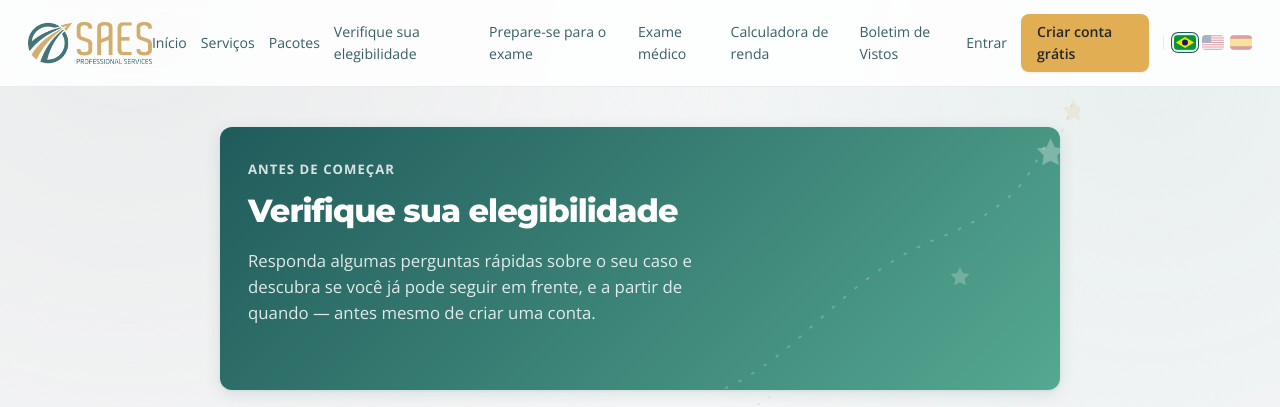
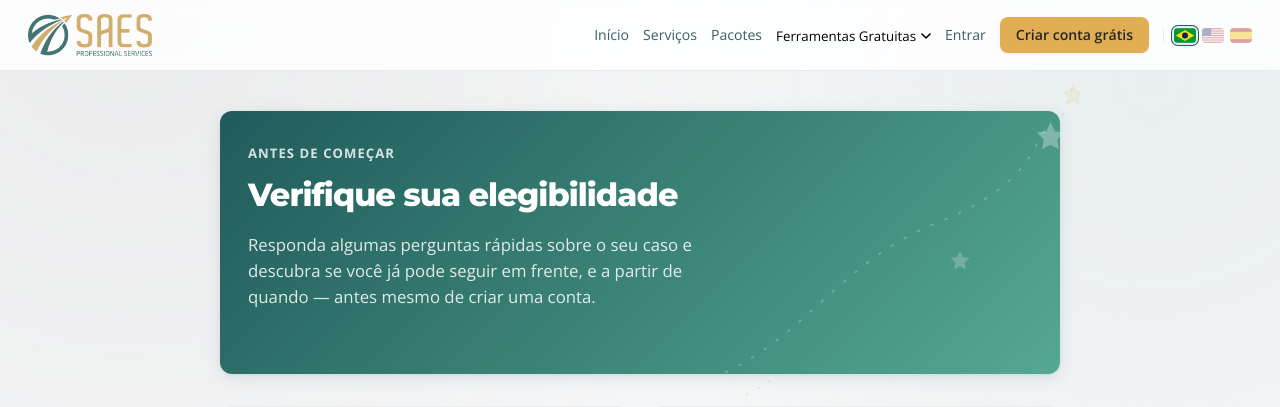
Before and after one commit to rsaesm-byte/auto-imigracao-projeto, a Flask app: page /elegibilidade/ in a window 1280 px wide. Shown: the top 407 px of the page. Run offline with Flask 3, Linux system fonts and the light colour scheme; some libraries are stand-ins or nearby versions.

Commit message:
Group free tools under a nav dropdown; remove flag-bar accent
Add "Free Online Tools" dropdown (Visa Bulletin, Income Calculator,
Medical Exam, Civics Prep, Eligibility Check) to declutter the topbar,
matching the dropdown-nav pattern used on the real saesprofessional.com
site. Remove the navy/red flag accent bar from the landing page hero --
the real site has no such accent -- and recolor the leftover hero star
icon from navy to the brand teal instead of leaving an orphaned flag
color. Ignore local waitress log files.

```diff
--- a/app/static/style.css
+++ b/app/static/style.css
@@ -84,6 +84,46 @@ header.topbar .brand .brand-logo {
 }
 header.topbar a.logout { color: var(--muted); text-decoration: none; font-size: 0.88rem; }
 header.topbar a.logout:hover { color: var(--text); }
+
+/* ---- Nav dropdown ("Ferramentas Gratuitas") ---- */
+.nav-dropdown { position: relative; }
+.nav-dropdown-toggle {
+  display: inline-flex;
+  align-items: center;
+  gap: 5px;
+  background: none;
+  border: none;
+  padding: 0;
+  font-family: inherit;
+  cursor: pointer;
+}
+.nav-dropdown-caret { transition: transform 0.15s ease; }
+.nav-dropdown-toggle[aria-expanded="true"] .nav-dropdown-caret { transform: rotate(180deg); }
+.nav-dropdown-menu {
+  position: absolute;
+  top: calc(100% + 14px);
+  left: 50%;
+  transform: translateX(-50%);
+  min-width: 220px;
+  background: var(--card);
+  border: 1px solid var(--border);
+  border-radius: var(--radius-sm);
+  box-shadow: var(--shadow-lg);
+  padding: 8px;
+  display: flex;
+  flex-direction: column;
+  z-index: 20;
+}
+.nav-dropdown-menu[hidden] { display: none; }
+.nav-dropdown-menu a {
+  color: var(--text);
+  text-decoration: none;
+  font-size: 0.88rem;
+  padding: 9px 12px;
+  border-radius: var(--radius-sm);
+  white-space: nowrap;
+}
+.nav-dropdown-menu a:hover { background: var(--accent-soft); color: var(--accent); }
 
 /* ---- Headings ---- */
 h1, h2, h3, .brand, .step-num, .form-tile .name, .service-card-name {
@@ -896,22 +936,8 @@ table.submissions a:hover { text-decoration: underline; }
   line-height: 1.6;
 }
 
-/* ---- Toque sutil da bandeira americana (só na página inicial) ----
-   Faixa fina em tons oficiais da bandeira (navy/vermelho), discreta o
-   bastante pra não brigar com o indigo da marca -- o navy já é bem
-   próximo do indigo usado no resto do app, então some no conjunto em vez
-   de destoar. */
-.flag-bar {
-  display: flex;
-  height: 4px;
-  width: 100%;
-}
-.flag-bar span { flex: 1; }
-.flag-bar .navy { background: #3c3b6e; }
-.flag-bar .red { background: #b22234; }
-
 .eyebrow-star {
-  color: #3c3b6e;
+  color: var(--accent);
   opacity: 0.55;
   font-size: 0.85em;
   margin-right: 2px;
--- a/app/templates/base.html
+++ b/app/templates/base.html
@@ -4,7 +4,7 @@
   <meta charset="utf-8">
   <meta name="viewport" content="width=device-width, initial-scale=1">
   <title>{% block title %}{{ t('app_name') }}{% endblock %}</title>
-  <link rel="stylesheet" href="{{ url_for('static', filename='style.css') }}?v=6">
+  <link rel="stylesheet" href="{{ url_for('static', filename='style.css') }}?v=7">
   <link rel="icon" type="image/png" href="{{ url_for('static', filename='favicon.png') }}?v=2">
   <script src="https://unpkg.com/htmx.org@1.9.12"></script>
   <noscript><style>.reveal { opacity: 1 !important; transform: none !important; }</style></noscript>
@@ -19,11 +19,19 @@
       <a class="logout" href="{{ url_for('wizard.dashboard') if current_user.is_authenticated else url_for('wizard.index') }}">{{ t('nav_home') }}</a>
       <a class="logout" href="{{ url_for('wizard.services') }}">{{ t('nav_services') }}</a>
       <a class="logout" href="{{ url_for('packages.index') }}">{{ t('nav_packages') }}</a>
-      <a class="logout" href="{{ url_for('eligibility.index') }}">{{ t('nav_eligibility') }}</a>
-      <a class="logout" href="{{ url_for('civics.index') }}">{{ t('nav_civics') }}</a>
-      <a class="logout" href="{{ url_for('medical_exam.index') }}">{{ t('nav_medical_exam') }}</a>
-      <a class="logout" href="{{ url_for('income_calculator.index') }}">{{ t('nav_income_calc') }}</a>
-      <a class="logout" href="{{ url_for('visa_bulletin.index') }}">{{ t('nav_visa_bulletin') }}</a>
+      <div class="nav-dropdown">
+        <button type="button" class="logout nav-dropdown-toggle" aria-haspopup="true" aria-expanded="false">
+          {{ t('nav_free_tools') }}
+          <svg class="nav-dropdown-caret" width="10" height="6" viewBox="0 0 10 6" aria-hidden="true"><path d="M1 1l4 4 4-4" fill="none" stroke="currentColor" stroke-width="1.6" stroke-linecap="round" stroke-linejoin="round"/></svg>
+        </button>
+        <div class="nav-dropdown-menu" hidden>
+          <a href="{{ url_for('visa_bulletin.index') }}">{{ t('nav_visa_bulletin') }}</a>
+          <a href="{{ url_for('income_calculator.index') }}">{{ t('nav_income_calc') }}</a>
+          <a href="{{ url_for('medical_exam.index') }}">{{ t('nav_medical_exam') }}</a>
+          <a href="{{ url_for('civics.index') }}">{{ t('nav_civics') }}</a>
+          <a href="{{ url_for('eligibility.index') }}">{{ t('nav_eligibility') }}</a>
+        </div>
+      </div>
       {% if current_user.is_authenticated %}
         <span class="muted">{{ current_user.email }}</span>
         <a class="logout" href="{{ url_for('auth.logout') }}">{{ t('nav_logout') }}</a>
@@ -98,6 +106,33 @@
     })();
   </script>
 
+  <script>
+    (function () {
+      var wrap = document.querySelector('.nav-dropdown');
+      if (!wrap) return;
+      var toggle = wrap.querySelector('.nav-dropdown-toggle');
+      var menu = wrap.querySelector('.nav-dropdown-menu');
+      function close() {
+        menu.hidden = true;
+        toggle.setAttribute('aria-expanded', 'false');
+      }
+      function open() {
+        menu.hidden = false;
+        toggle.setAttribute('aria-expanded', 'true');
+      }
+      toggle.addEventListener('click', function (e) {
+        e.stopPropagation();
+        if (menu.hidden) { open(); } else { close(); }
+      });
+      document.addEventListener('click', function (e) {
+        if (!menu.hidden && !wrap.contains(e.target)) close();
+      });
+      document.addEventListener('keydown', function (e) {
+        if (e.key === 'Escape') close();
+      });
+    })();
+  </script>
+
   {% include "_chat_widget.html" %}
 </body>
 </html>
--- a/app/templates/index.html
+++ b/app/templates/index.html
@@ -3,11 +3,6 @@
 {% from "_illustrations.html" import journey_illustration %}
 {% block title %}{{ t('landing_title') }}{% endblock %}
 {% block page_class %}wide{% endblock %}
-{% block top_accent %}
-<div class="flag-bar" aria-hidden="true">
-  <span class="navy"></span><span class="red"></span><span class="navy"></span>
-</div>
-{% endblock %}
 {% block content %}
 
 <section class="hero-landing">
--- a/app/translations/en.json
+++ b/app/translations/en.json
@@ -5,6 +5,7 @@
   "nav_signup": "Create free account",
   "nav_home": "Home",
   "nav_services": "Services",
+  "nav_free_tools": "Free Online Tools",
   "nav_eligibility": "Check your eligibility",
   "nav_civics": "Prepare for the exam",
   "nav_medical_exam": "Medical exam",
--- a/app/translations/es.json
+++ b/app/translations/es.json
@@ -5,6 +5,7 @@
   "nav_signup": "Crear cuenta gratis",
   "nav_home": "Inicio",
   "nav_services": "Servicios",
+  "nav_free_tools": "Herramientas Gratuitas",
   "nav_eligibility": "Verifique su elegibilidad",
   "nav_civics": "Prepárese para el examen",
   "nav_medical_exam": "Examen médico",
--- a/app/translations/pt.json
+++ b/app/translations/pt.json
@@ -5,6 +5,7 @@
   "nav_signup": "Criar conta grátis",
   "nav_home": "Início",
   "nav_services": "Serviços",
+  "nav_free_tools": "Ferramentas Gratuitas",
   "nav_eligibility": "Verifique sua elegibilidade",
   "nav_civics": "Prepare-se para o exame",
   "nav_medical_exam": "Exame médico",
```
Also changed, not shown: 1 other file.
